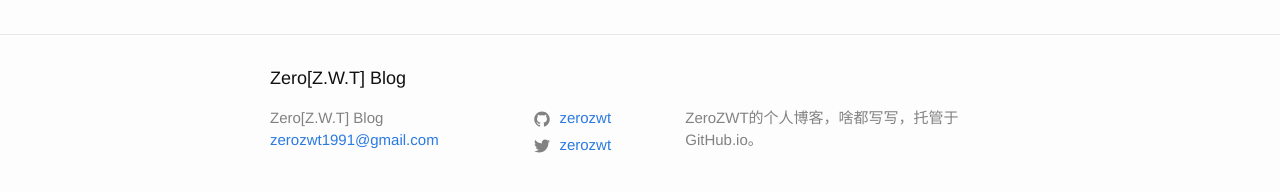
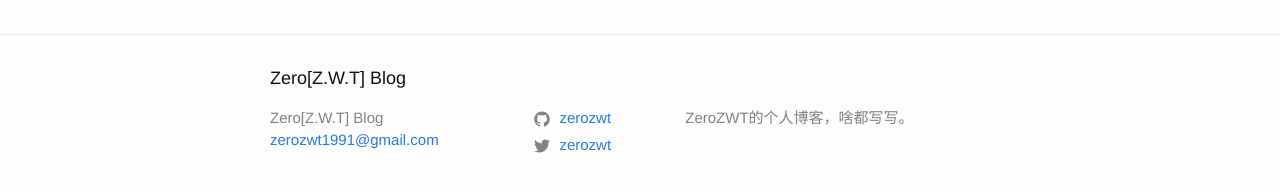
Before and after one commit to HiutingYin/zerozwt.github.io, a Jekyll site: the page built from index.html, in a window 1280 px wide. Shown: the part 262-454 px from the top of the page. Built offline with Jekyll 4.4.1, drawn with Linux system fonts in a browser that asks for light colours; the list of posts is cut into pages by our own code.

```diff
--- a/_config.yml
+++ b/_config.yml
@@ -1,6 +1,6 @@
 title: Zero[Z.W.T] Blog
 email: zerozwt1991@gmail.com
-description: ZeroZWT的个人博客，啥都写写，托管于GitHub.io。
+description: ZeroZWT的个人博客，啥都写写。
 lang: zh_CN
 twitter_username: zerozwt
 github_username:  zerozwt
--- a/_includes/head.html
+++ b/_includes/head.html
@@ -2,8 +2,7 @@
   <meta charset="utf-8">
   <meta http-equiv="X-UA-Compatible" content="IE=edge">
   <meta name="viewport" content="width=device-width, initial-scale=1">
-  <title>{{ site.title | escape }}</title>
-  {% seo title=false%}
+  {% seo %}
   <link rel="stylesheet" href="{{ "/assets/main.css" | relative_url }}">
   <link rel="alternate" type="application/rss+xml" title="{{ site.title | escape }}" href="{{ "/feed.xml" | relative_url }}">
   {% if jekyll.environment == 'production' and site.google_analytics %}
```
